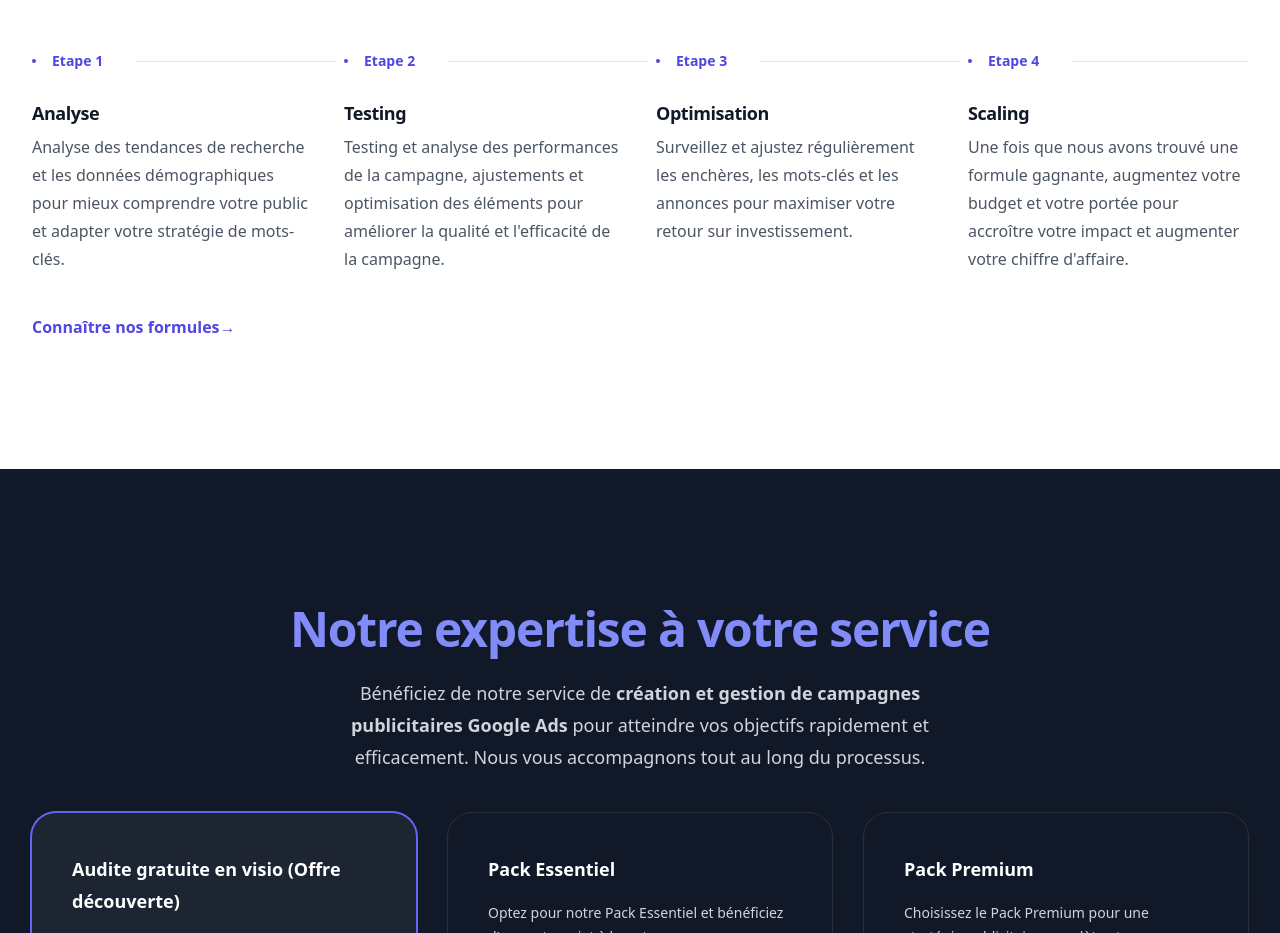
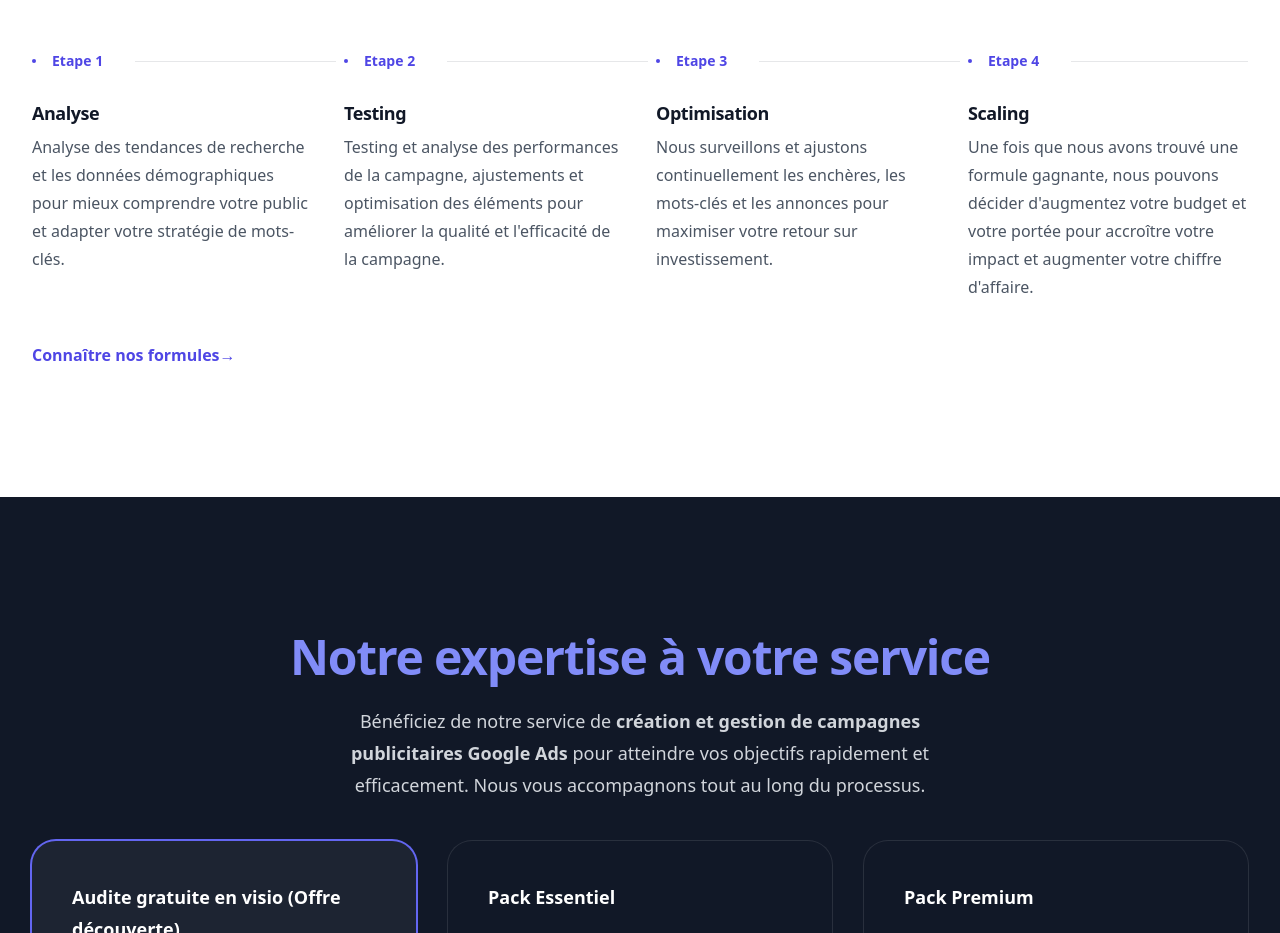
Before and after one commit to magicniclus/adsventure, a Next.js app: page / in a window 1280 px wide. Shown: the part 2400-3333 px from the top of the page. Built offline with nearby package versions, Linux system fonts and the light colour scheme.

Commit message:
Update Timeline.js

```diff
--- a/components/Organisms/Timeline.js
+++ b/components/Organisms/Timeline.js
@@ -19,14 +19,14 @@ const Timeline = () => {
     {
       name: "Optimisation",
       description:
-        "Surveillez et ajustez régulièrement les enchères, les mots-clés et les annonces pour maximiser votre retour sur investissement.",
+        "Nous surveillons et ajustons continuellement les enchères, les mots-clés et les annonces pour maximiser votre retour sur investissement.",
       date: "Etape 3",
       dateTime: "2022-02",
     },
     {
       name: "Scaling",
       description:
-        " Une fois que nous avons trouvé une formule gagnante, augmentez votre budget et votre portée pour accroître votre impact et augmenter votre chiffre d'affaire.",
+        " Une fois que nous avons trouvé une formule gagnante, nous pouvons décider d'augmentez votre budget et votre portée pour accroître votre impact et augmenter votre chiffre d'affaire.",
       date: "Etape 4",
       dateTime: "2022-12",
     },
```
